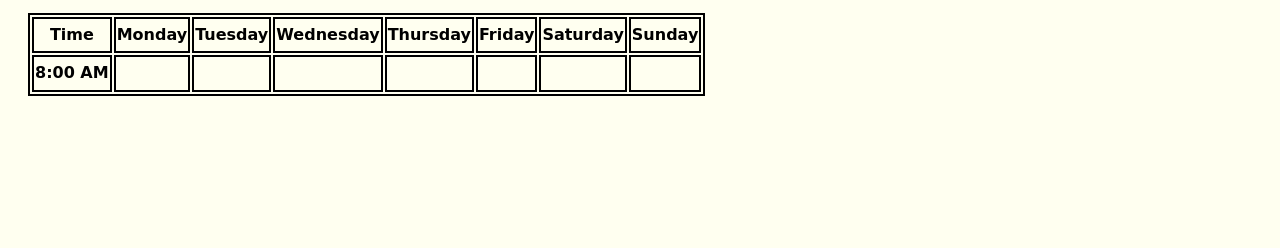
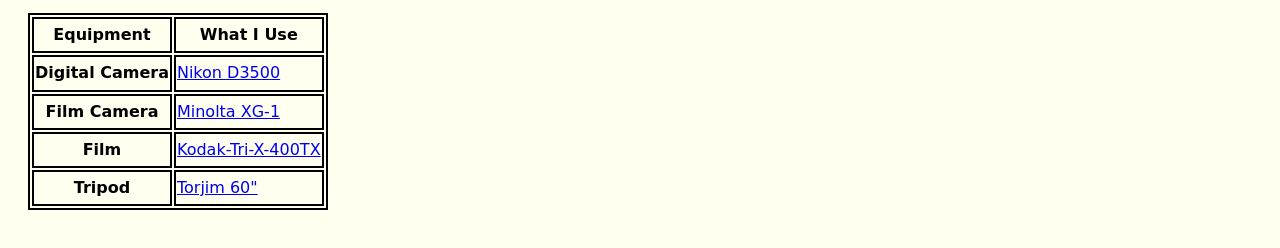
Before and after one commit to zheath19/zheath19.github.io, a plain HTML site: page HomePage.html in a window 1280 px wide. Shown: the part 534-782 px from the top of the page. Drawn offline with Linux system fonts and the light colour scheme; a web font is replaced by a local one.

Commit message:
Added Table

```diff
--- a/HomePage.html
+++ b/HomePage.html
@@ -48,27 +48,29 @@
                     <table>
                         <!--Title Row-->
                         <tr>
-                        <th>Time</th>
-                        <th>Monday</th>
-                        <th>Tuesday</th>
-                        <th>Wednesday</th>
-                        <th>Thursday</th>
-                        <th>Friday</th>
-                        <th>Saturday</th>
-                        <th>Sunday</th>
+                        <th>Equipment</th>
+                        <th>What I Use</th>
                         </tr>
                         </thead>
 
-                        <!--Time Row-->
                         <tr>
-                            <th>8:00 AM</th>
-                            <td></td>
-                            <td></td>
-                            <td></td>
-                            <td></td>
-                            <td></td>
-                            <td></td>
-                            <td></td>
+                            <th>Digital Camera</th>
+                            <td><a href="https://www.nikonusa.com/en/nikon-products/product/dslr-cameras/d3500.html">Nikon D3500</a></td>
+                        </tr>
+
+                        <tr>
+                            <th>Film Camera</th>
+                            <td><a href="https://www.amazon.com/Minolta-XG-1-35mm-Camera/dp/B002WG06RW/ref=sr_1_2?c=ts&dchild=1&keywords=SLR+Film+Cameras&qid=1633322011&refinements=p_89%3AMinolta&s=photo&sr=1-2&ts_id=291226">Minolta XG-1</a></td>
+                        </tr>
+
+                        <tr>
+                            <th>Film</th>
+                            <td><a href="https://www.amazon.com/Kodak-Tri-X-400TX-Professional-Black/dp/B000I2JI3A/ref=asc_df_B000I2JI3A/?tag=hyprod-20&linkCode=df0&hvadid=309822971200&hvpos=&hvnetw=g&hvrand=9592539800906316362&hvpone=&hvptwo=&hvqmt=&hvdev=c&hvdvcmdl=&hvlocint=&hvlocphy=9032911&hvtargid=pla-440618907334&psc=1&tag=&ref=&adgrpid=70157059668&hvpone=&hvptwo=&hvadid=309822971200&hvpos=&hvnetw=g&hvrand=9592539800906316362&hvqmt=&hvdev=c&hvdvcmdl=&hvlocint=&hvlocphy=9032911&hvtargid=pla-440618907334">Kodak-Tri-X-400TX</a></td>
+                        </tr>
+
+                        <tr>
+                            <th>Tripod</th>
+                            <td><a href="https://www.amazon.com/Torjim-Lightweight-Professional-Compatible-Phone-Black/dp/B07ZV4QX6C/ref=sr_1_3?dchild=1&keywords=DSLR+Tripod&qid=1633322213&sr=8-3">Torjim 60"</a></td>
                         </tr>
 
                     </table>
```
